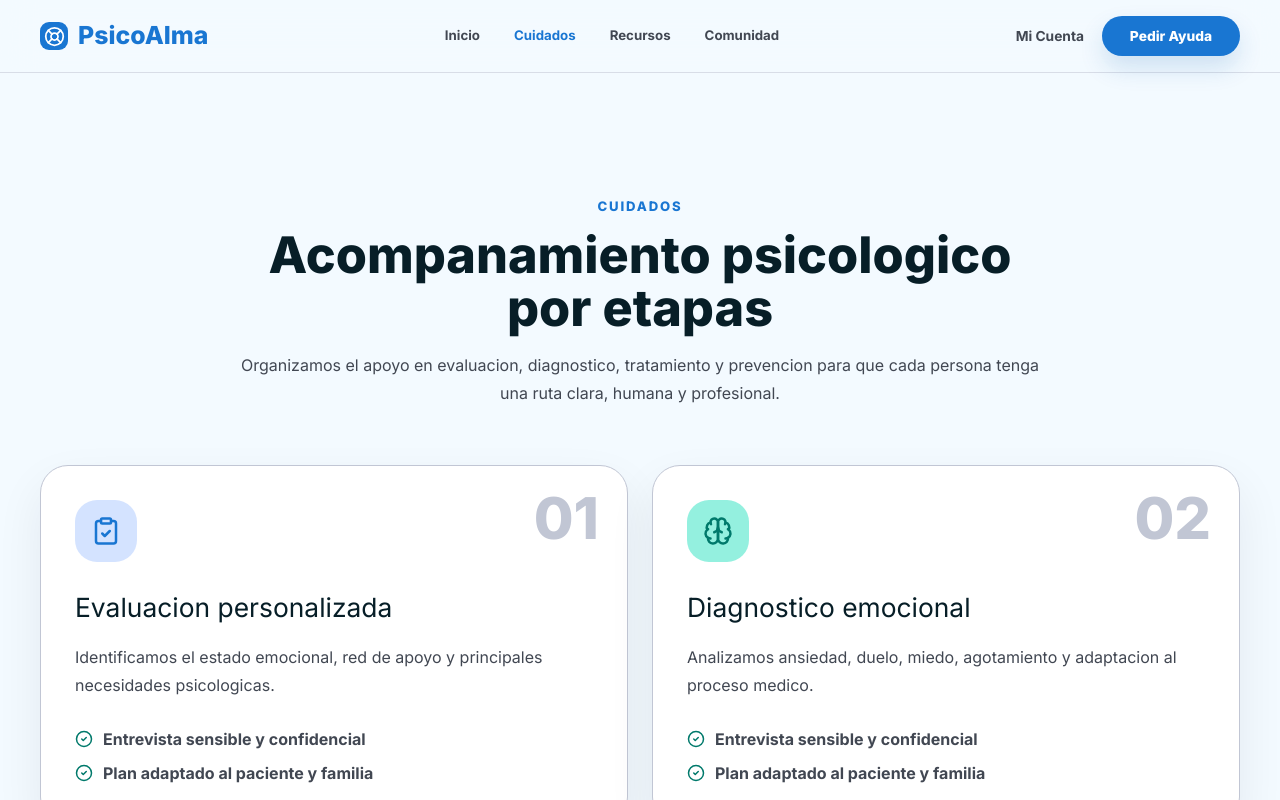
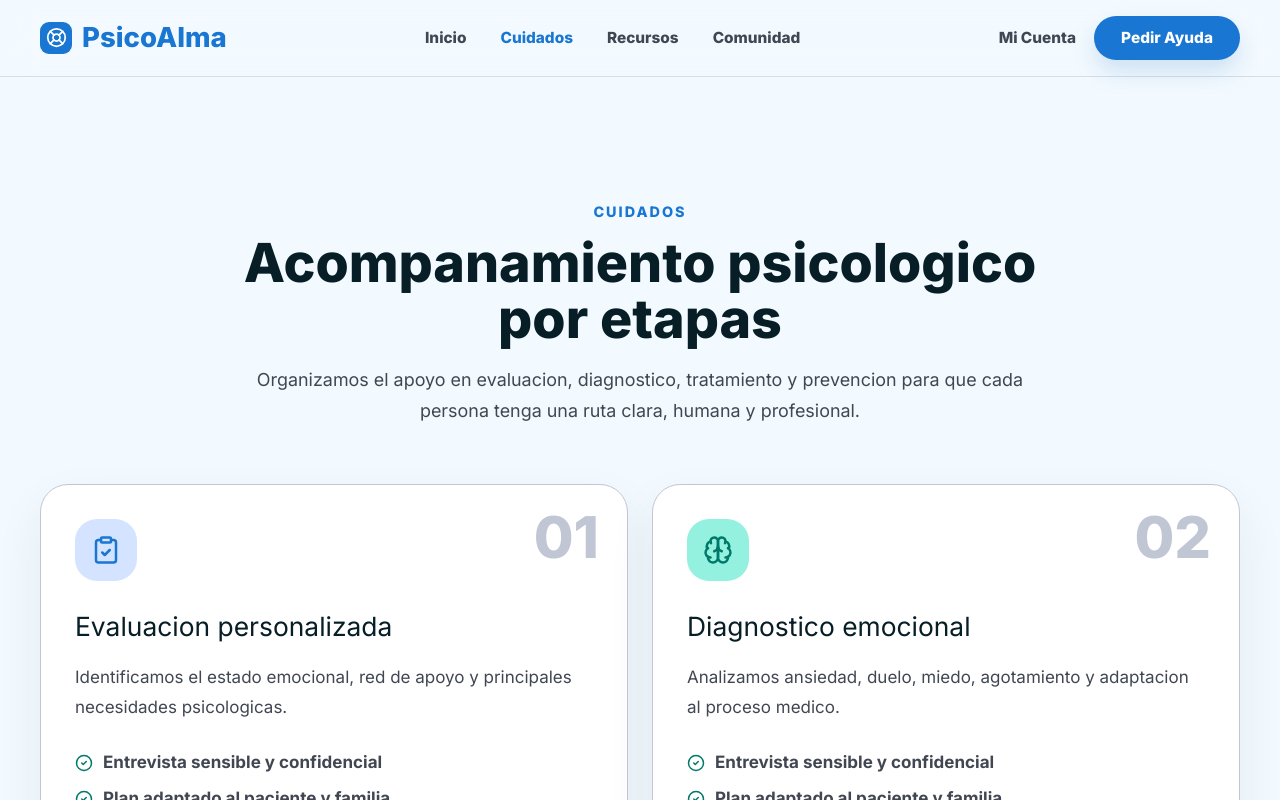
Before and after one commit to alexcharco2002/PsicoAlma, a React (Vite) app: page / in a window 1280 px wide. Both pictures are taken after a click on the button "Cuidados". Shown: the top 800 px of the page. Built offline with nearby package versions, Linux system fonts and the light colour scheme.

Commit message:
Adjust home spacing and typography

```diff
--- a/src/App.css
+++ b/src/App.css
@@ -12,7 +12,7 @@
 .section-kicker {
   margin: 0 0 12px;
   color: var(--color-primary);
-  font-size: 0.82rem;
+  font-size: 0.9rem;
   font-weight: 800;
   letter-spacing: 0.14em;
   text-transform: uppercase;
@@ -21,7 +21,7 @@
 .section-title {
   margin: 0;
   color: var(--color-on-surface);
-  font-size: clamp(2rem, 4vw, 3.15rem);
+  font-size: clamp(2.25rem, 4.2vw, 3.45rem);
   line-height: 1.05;
   font-weight: 800;
 }
@@ -29,7 +29,7 @@
 .section-copy {
   margin: 16px 0 0;
   color: var(--color-on-surface-variant);
-  font-size: 1rem;
+  font-size: 1.12rem;
   line-height: 1.75;
 }
 
@@ -41,9 +41,10 @@
   justify-content: center;
   gap: 10px;
   min-height: 48px;
-  padding: 0 28px;
+  padding: 0 32px;
   border-radius: 999px;
   font-weight: 800;
+  font-size: 1.05rem;
   text-decoration: none;
   transition:
     transform 180ms ease,
@@ -87,7 +88,7 @@
   }
 
   .section-title {
-    font-size: clamp(1.9rem, 9vw, 2.65rem);
+    font-size: clamp(2rem, 9vw, 2.85rem);
   }
 
   .primary-button,
--- a/src/components/Header/Header.css
+++ b/src/components/Header/Header.css
@@ -12,7 +12,7 @@
   align-items: center;
   justify-content: space-between;
   width: min(100% - 48px, 1200px);
-  height: 72px;
+  height: 76px;
   margin-inline: auto;
 }
 
@@ -33,14 +33,14 @@
   gap: 10px;
   background: transparent;
   color: var(--color-primary);
-  font-size: 1.55rem;
+  font-size: 1.72rem;
   font-weight: 800;
 }
 
 .brand__mark {
   display: grid;
-  width: 28px;
-  height: 28px;
+  width: 32px;
+  height: 32px;
   place-items: center;
   border-radius: 9px;
   background: var(--color-primary);
@@ -56,8 +56,8 @@
 .site-nav__link {
   background: transparent;
   color: var(--color-on-surface-variant);
-  font-size: 0.83rem;
-  font-weight: 700;
+  font-size: 0.96rem;
+  font-weight: 800;
   transition: color 180ms ease;
 }
 
@@ -75,17 +75,17 @@
 .account-button {
   background: transparent;
   color: var(--color-on-surface-variant);
-  font-size: 0.86rem;
-  font-weight: 700;
+  font-size: 0.96rem;
+  font-weight: 800;
 }
 
 .help-button {
-  min-width: 138px;
-  min-height: 40px;
+  min-width: 146px;
+  min-height: 44px;
   border-radius: 999px;
   background: var(--color-primary);
   color: var(--color-on-primary);
-  font-size: 0.86rem;
+  font-size: 0.96rem;
   font-weight: 800;
   box-shadow: 0 12px 24px rgb(0 93 172 / 16%);
 }
@@ -110,7 +110,7 @@
   }
 
   .brand {
-    font-size: 1.35rem;
+    font-size: 1.48rem;
   }
 
   .help-button {
@@ -146,6 +146,7 @@
     color: var(--color-on-surface);
     padding: 14px 16px;
     text-align: left;
+    font-size: 1rem;
     font-weight: 800;
   }
 
@@ -162,11 +163,12 @@
 
   .mobile-nav__account,
   .mobile-nav__help {
-    min-height: 44px;
+    min-height: 48px;
     border: 0;
     border-radius: 999px;
     font: inherit;
     font-weight: 800;
+    font-size: 1rem;
     cursor: pointer;
   }
 
@@ -183,11 +185,11 @@
 
 @media (max-width: 420px) {
   .site-header__inner {
-    height: 64px;
+    height: 68px;
   }
 
   .brand {
-    font-size: 1.18rem;
+    font-size: 1.3rem;
   }
 
   .brand__mark {
--- a/src/index.css
+++ b/src/index.css
@@ -40,6 +40,7 @@ body {
   min-width: 320px;
   margin: 0;
   font-family: Inter, ui-sans-serif, system-ui, sans-serif;
+  font-size: 17px;
   overflow-x: hidden;
 }
 
--- a/src/pages/HomePage/HomePage.css
+++ b/src/pages/HomePage/HomePage.css
@@ -3,7 +3,7 @@
 }
 
 .home-hero {
-  min-height: calc(100vh - 72px);
+  min-height: auto;
   background: linear-gradient(180deg, #edf8ff 0%, var(--color-background) 100%);
 }
 
@@ -13,9 +13,9 @@
   align-items: center;
   gap: 64px;
   width: min(100% - 64px, 1200px);
-  min-height: calc(100vh - 72px);
+  min-height: auto;
   margin-inline: auto;
-  padding: 54px 0 44px;
+  padding: 54px 0 96px;
 }
 
 .home-hero__text {
@@ -32,32 +32,32 @@
   border-radius: 999px;
   background: var(--color-secondary-container);
   color: var(--color-on-secondary-fixed-variant);
-  font-size: 0.82rem;
+  font-size: 0.9rem;
   font-weight: 800;
 }
 
 .home-hero h1 {
   margin: 0;
   color: #061e2b;
-  font-size: clamp(3.1rem, 7vw, 4.95rem);
+  font-size: clamp(3.7rem, 7.4vw, 5.55rem);
   line-height: 1.08;
   font-weight: 900;
   letter-spacing: 0;
 }
 
 .home-hero p {
-  max-width: 550px;
-  margin: 22px auto 0;
+  max-width: 620px;
+  margin: 26px auto 0;
   color: #143044;
-  font-size: 1.04rem;
-  line-height: 1.75;
+  font-size: 1.18rem;
+  line-height: 1.8;
 }
 
 .home-hero__actions {
   display: flex;
   justify-content: center;
   gap: 16px;
-  margin-top: 42px;
+  margin-top: 46px;
 }
 
 .home-hero__actions .primary-button,
@@ -72,7 +72,7 @@
   gap: 18px;
   margin-top: 48px;
   color: var(--color-on-surface-variant);
-  font-size: 0.86rem;
+  font-size: 0.96rem;
   font-weight: 700;
 }
 
@@ -145,12 +145,12 @@
 
 .certificate-card strong {
   margin-bottom: 8px;
-  font-size: 0.96rem;
+  font-size: 1.04rem;
 }
 
 .certificate-card span {
   color: var(--color-on-surface-variant);
-  font-size: 0.72rem;
+  font-size: 0.8rem;
   line-height: 1.45;
 }
 
@@ -204,12 +204,13 @@
 
 .preview-card h3 {
   margin: 0;
-  font-size: 1.24rem;
+  font-size: 1.35rem;
 }
 
 .preview-card p {
   margin: 14px 0 0;
   color: var(--color-on-surface-variant);
+  font-size: 1.05rem;
   line-height: 1.7;
 }
 
@@ -241,7 +242,7 @@
     grid-template-columns: 1fr;
     width: min(100% - 32px, 1200px);
     min-height: auto;
-    padding: 48px 0 64px;
+    padding: 42px 0 72px;
   }
 
   .home-hero__text {
@@ -275,11 +276,11 @@
   }
 
   .home-hero h1 {
-    font-size: clamp(2.55rem, 14vw, 3.65rem);
+    font-size: clamp(3rem, 14vw, 4rem);
   }
 
   .home-hero p {
-    font-size: 0.98rem;
+    font-size: 1.06rem;
   }
 
   .home-hero__actions,
```
